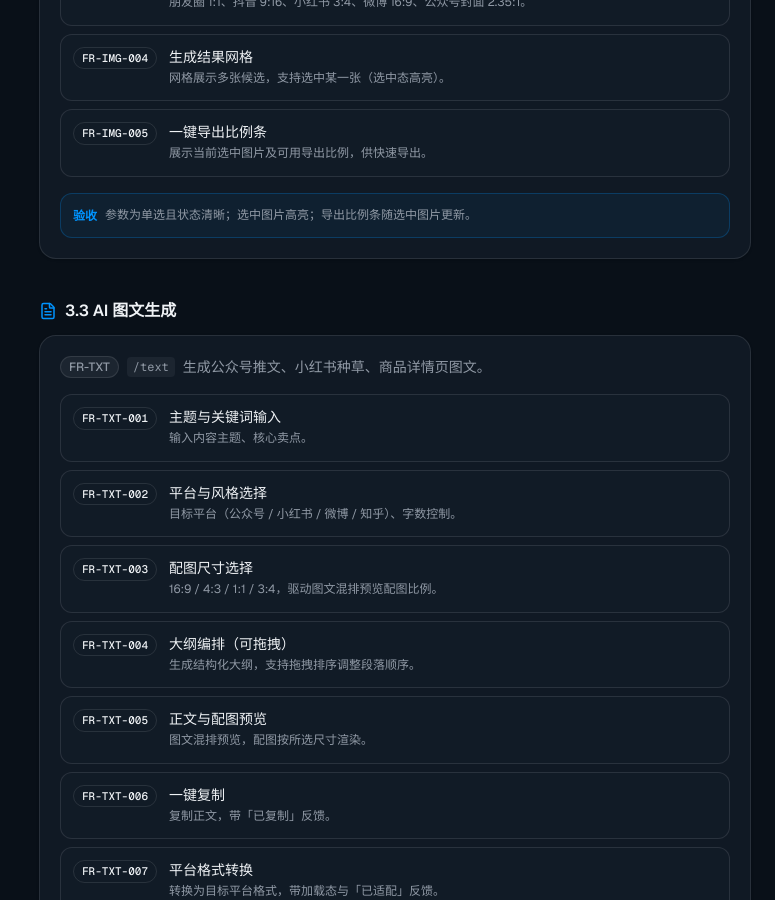
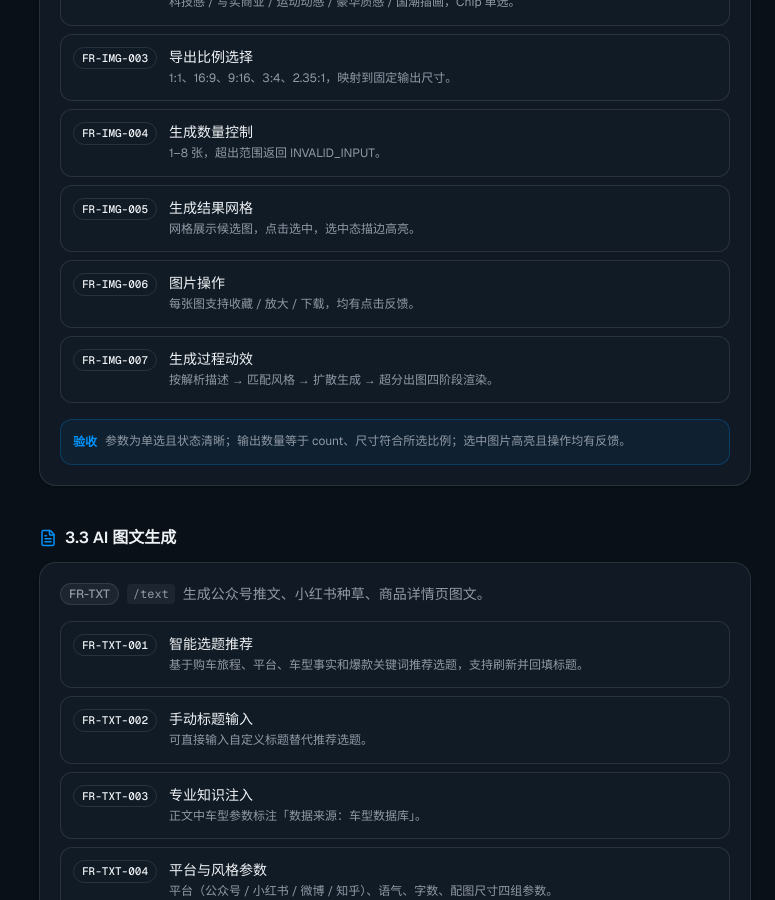
Before and after one commit to yangyang0723-ai/autoaigc, a Next.js app: page /prd in a window 1280 px wide. Shown: the part 1900-2800 px from the top of the page, without its empty margins (505-1280 px from the left). Built offline with nearby package versions, Linux system fonts and the light colour scheme.

Commit message:
feat: update module meta and feature requirements for v2.0 overhaul
Co-authored-by: yangyang0723-ai <307832922+yangyang0723-ai@users.noreply.github.com>

```diff
--- a/app/prd/page.tsx
+++ b/app/prd/page.tsx
@@ -42,8 +42,8 @@ type Module = {
 }
 
 const meta = {
-  version: 'v1.0 · 完整版',
-  status: '已评审基线',
+  version: 'v2.0 · 全量重写',
+  status: 'v1.x 已作废',
   product: '车智绘 AutoAIGC',
 }
 
@@ -79,12 +79,13 @@ const modules: Module[] = [
     desc: '产品首页，聚合总览与快捷入口。',
     icon: LayoutDashboard,
     frs: [
-      { id: 'FR-HOME-001', title: '平台概览 Hero', desc: '展示平台定位与「开始创作」「查看数据看板」两个 CTA，均带点击反馈并跳转。' },
+      { id: 'FR-HOME-001', title: '平台概览 Hero', desc: '展示平台定位与「开始创作」主 CTA，带点击反馈并跳转。' },
       { id: 'FR-HOME-002', title: '五大生成引擎入口', desc: '卡片陈列五大引擎，hover 抬升 + 发光，点击进入对应引擎。' },
-      { id: 'FR-HOME-003', title: '热门模板', desc: 'hover 浮现「使用模板」，点击跳转对应引擎；「查看全部模板库」跳转素材库。' },
-      { id: 'FR-HOME-004', title: '关键指标概览', desc: '以卡片呈现核心数据摘要。' },
+      { id: 'FR-HOME-003', title: '关键指标概览', desc: '以卡片呈现生成量、耗时、通过率、复用率等核心数据摘要。' },
+      { id: 'FR-HOME-004', title: '近 7 天生成趋势', desc: '按自然日聚合的趋势图表，无数据日补 0。' },
+      { id: 'FR-HOME-005', title: '设计系统组件展示', desc: '展示统一视觉规范下的组件样式。' },
     ],
-    acceptance: '所有卡片与按钮可点击并有反馈；模板卡片按类型正确路由。',
+    acceptance: '所有卡片与按钮可点击并有反馈；引擎卡片按类型正确路由；图表无数据时展示占位。',
   },
   {
     id: 'image',
@@ -95,12 +96,14 @@ const modules: Module[] = [
     icon: ImageIcon,
     frs: [
       { id: 'FR-IMG-001', title: '创意描述输入', desc: '支持文本 Prompt 输入，描述期望画面。' },
-      { id: 'FR-IMG-002', title: '生成参数配置', desc: '风格、场景、车型等参数选择（Chip 单选），选中态明确。' },
-      { id: 'FR-IMG-003', title: '图片尺寸 / 比例选择', desc: '朋友圈 1:1、抖音 9:16、小红书 3:4、微博 16:9、公众号封面 2.35:1。' },
-      { id: 'FR-IMG-004', title: '生成结果网格', desc: '网格展示多张候选，支持选中某一张（选中态高亮）。' },
-      { id: 'FR-IMG-005', title: '一键导出比例条', desc: '展示当前选中图片及可用导出比例，供快速导出。' },
+      { id: 'FR-IMG-002', title: '视觉风格选择', desc: '科技感 / 写实商业 / 运动动感 / 豪华质感 / 国潮插画，Chip 单选。' },
+      { id: 'FR-IMG-003', title: '导出比例选择', desc: '1:1、16:9、9:16、3:4、2.35:1，映射到固定输出尺寸。' },
+      { id: 'FR-IMG-004', title: '生成数量控制', desc: '1–8 张，超出范围返回 INVALID_INPUT。' },
+      { id: 'FR-IMG-005', title: '生成结果网格', desc: '网格展示候选图，点击选中，选中态描边高亮。' },
+      { id: 'FR-IMG-006', title: '图片操作', desc: '每张图支持收藏 / 放大 / 下载，均有点击反馈。' },
+      { id: 'FR-IMG-007', title: '生成过程动效', desc: '按解析描述 → 匹配风格 → 扩散生成 → 超分出图四阶段渲染。' },
     ],
-    acceptance: '参数为单选且状态清晰；选中图片高亮；导出比例条随选中图片更新。',
+    acceptance: '参数为单选且状态清晰；输出数量等于 count、尺寸符合所选比例；选中图片高亮且操作均有反馈。',
   },
   {
     id: 'text',
@@ -110,18 +113,15 @@ const modules: Module[] = [
     desc: '生成公众号推文、小红书种草、商品详情页图文。',
     icon: FileText,
     frs: [
-      { id: 'FR-TXT-001', title: '主题与关键词输入', desc: '输入内容主题、核心卖点。' },
-      { id: 'FR-TXT-002', title: '平台与风格选择', desc: '目标平台（公众号 / 小红书 / 微博 / 知乎）、字数控制。' },
-      { id: 'FR-TXT-003', title: '配图尺寸选择', desc: '16:9 / 4:3 / 1:1 / 3:4，驱动图文混排预览配图比例。' },
-      { id: 'FR-TXT-004', title: '大纲编排（可拖拽）', desc: '生成结构化大纲，支持拖拽排序调整段落顺序。' },
-      { id: 'FR-TXT-005', title: '正文与配图预览', desc: '图文混排预览，配图按所选尺寸渲染。' },
-      { id: 'FR-TXT-006', title: '一键复制', desc: '复制正文，带「已复制」反馈。' },
-      { id: 'FR-TXT-007', title: '平台格式转换', desc: '转换为目标平台格式，带加载态与「已适配」反馈。' },
-      { id: 'FR-TXT-008', title: '长尾关键词', desc: '展示推荐长尾关键词，点击可复制，带反馈。' },
-      { id: 'FR-TXT-009', title: '生成过程渲染', desc: '触发后右侧分阶段展示生成过程，完成后呈现结果。' },
-      { id: 'FR-TXT-010', title: 'SEO 优化规则', desc: '检查关键词覆盖、密度、标题质量、可读性、事实来源、CTA 与平台适配，输出评分和问题建议。' },
-      { id: 'FR-TXT-011', title: '智能选题推荐', desc: '基于购车旅程、平台、车型事实和爆款关键词推荐选题，支持刷新并回填标题。' },
-      { id: 'FR-TXT-012', title: '手动标题输入', desc: '用户可输入自定义标题，再选择平台、语气、字数和配图尺寸生成正文。' },
+      { id: 'FR-TXT-001', title: '智能选题推荐', desc: '基于购车旅程、平台、车型事实和爆款关键词推荐选题，支持刷新并回填标题。' },
+      { id: 'FR-TXT-002', title: '手动标题输入', desc: '可直接输入自定义标题替代推荐选题。' },
+      { id: 'FR-TXT-003', title: '专业知识注入', desc: '正文中车型参数标注「数据来源：车型数据库」。' },
+      { id: 'FR-TXT-004', title: '平台与风格参数', desc: '平台（公众号 / 小红书 / 微博 / 知乎）、语气、字数、配图尺寸四组参数。' },
+      { id: 'FR-TXT-005', title: 'SEO 优化规则', desc: '检查关键词覆盖、密度、标题质量、可读性、事实来源、CTA 与平台适配，输出评分和问题建议。' },
+      { id: 'FR-TXT-006', title: '长尾关键词建议', desc: '展示推荐长尾关键词，点击可复制，带反馈。' },
+      { id: 'FR-TXT-007', title: '图文混排预览', desc: '正文与配图按所选配图尺寸渲染。' },
+      { id: 'FR-TXT-008', title: '一键复制', desc: '复制正文，带「已复制」反馈。' },
+      { id: 'FR-TXT-009', title: '生成过程动效', desc: '按解析选题 → 生成大纲 → 撰写正文 → 优化标签配图四阶段渲染。' },
     ],
     acceptance: '复制 / 转换 / 关键词均有反馈；SEO 评分与问题项可解释；关键词密度 1%–3%；事实匹配率 100%；尺寸切换实时改变配图比例。',
   },
@@ -133,16 +133,17 @@ const modules: Module[] = [
     desc: '生成数字人口播、车型展示、直播切片等短视频。',
     icon: Clapperboard,
     frs: [
-      { id: 'FR-VID-001', title: '脚本 / 主题输入', desc: '输入视频主题或脚本。' },
-      { id: 'FR-VID-002', title: '数字人与音色选择', desc: '选择数字人形象、配音音色（Chip 单选）。' },
-      { id: 'FR-VID-003', title: '视频类型选择', desc: '口播 / 展示 / 切片等类型。' },
-      { id: 'FR-VID-004', title: '视频尺寸选择', desc: '横版 16:9 / 竖版 9:16 / 方形 1:1，带比例缩略图标，驱动主预览与渲染画布比例。' },
-      { id: 'FR-VID-005', title: '直播回放上传与切片', desc: '上传直播回放自动解析切片，带加载态与「已生成 N 条切片」反馈。' },
+      { id: 'FR-VID-001', title: 'AI 脚本生成', desc: '输入视频主题或完整脚本。' },
+      { id: 'FR-VID-002', title: '视频类型选择', desc: '新车宣传片 / 卖点讲解 / 门店探店 / 促销快剪，Chip 单选。' },
+      { id: 'FR-VID-003', title: '数字人形象与音色', desc: '选择数字人形象与配音音色组合。' },
+      { id: 'FR-VID-004', title: '视频尺寸选择', desc: '横版 16:9 / 竖版 9:16 / 方形 1:1，驱动主预览与渲染画布比例。' },
+      { id: 'FR-VID-005', title: '时长控制', desc: '15–60 秒，超出范围返回 INVALID_INPUT。' },
       { id: 'FR-VID-006', title: '主预览与播放控制', desc: '主预览按所选尺寸渲染，支持播放 / 暂停切换。' },
-      { id: 'FR-VID-007', title: '智能分镜时间轴', desc: '缩略图展示分镜，点击切换预览镜头。' },
-      { id: 'FR-VID-008', title: '一键成片渲染过程', desc: '分阶段渲染：解析脚本 → 生成分镜 → 数字人口播 → 配音字幕 → 卡点合成。' },
+      { id: 'FR-VID-007', title: '直播回放上传与切片', desc: '上传直播回放自动解析高光切片，带「已生成 N 条切片」反馈。' },
+      { id: 'FR-VID-008', title: '智能分镜时间轴', desc: '固定 4 镜头缩略图展示，点击切换预览镜头。' },
+      { id: 'FR-VID-009', title: '一键成片渲染过程', desc: '按解析脚本 → 智能分镜 → 数字人口播 → 卡点合成四阶段渲染。' },
     ],
-    acceptance: '尺寸切换后主预览与渲染画布比例正确且居中约束；分镜可切换；成片过程分阶段可视。原「视频变体 A/B」已下线。',
+    acceptance: '尺寸切换后预览比例正确；分镜时长之和等于目标时长；字幕与口播逐句对应；视频变体 A/B 不在本期范围。',
   },
   {
     id: 'ppt',
@@ -152,17 +153,15 @@ const modules: Module[] = [
     desc: '生成发布��、培训、汇报类演示文稿。',
     icon: Presentation,
     frs: [
-      { id: 'FR-PPT-001', title: '主题与场景选择', desc: '选择汇报场景与主题。' },
-      { id: 'FR-PPT-002', title: '模板选择', desc: '选择行业视觉模板（Chip 单选）。' },
-      { id: 'FR-PPT-003', title: '大纲编排', desc: '生成分页大纲结构。' },
-      { id: 'FR-PPT-004', title: '幻灯片预览与翻页', desc: '主预览按页展示，支持缩略图翻页切换。' },
-      { id: 'FR-PPT-005', title: '演讲者备注', desc: '为当前页生成演讲���������注。' },
-      { id: 'FR-PPT-006', title: '数据可视化图表', desc: '销量趋势 / 市场份额 / 客户画像 / 漏斗转化，点击推荐并插入当前页。' },
-      { id: 'FR-PPT-007', title: '演示模式', desc: '进入 / 退出演示态，画布显示「演示中」标记。' },
-      { id: 'FR-PPT-008', title: '导出', desc: '导出 PPTX / PDF，带加载态与「已导出」反馈。' },
-      { id: 'FR-PPT-009', title: '一键生成渲染过程', desc: '分阶段渲染：解析主题 → 编排大纲 → 套用模板 → 数据可视化 → 排版备注。' },
+      { id: 'FR-PPT-001', title: '智能大纲生成', desc: '输入汇报主题与应用场景，生成分页大纲结构。' },
+      { id: 'FR-PPT-002', title: '模板选择', desc: '科技蓝 / 商务金 / 极简白 / 国潮红，Chip 单选。' },
+      { id: 'FR-PPT-003', title: '页数控制', desc: '3–20 页，超出范围返回 INVALID_INPUT。' },
+      { id: 'FR-PPT-004', title: '幻灯片预览与翻页', desc: '主画布按页渲染，支持缩略图翻页切换。' },
+      { id: 'FR-PPT-005', title: '演示模式', desc: '进入 / 退出演示态，画布显示「演示中」标记。' },
+      { id: 'FR-PPT-006', title: '导出', desc: '导出 PPTX / PDF，带加载态与「已导出」反馈。' },
+      { id: 'FR-PPT-007', title: '一键生成渲染过程', desc: '按解析主题 → 编排大纲 → 套用模板 → 数据可视化四阶段渲染。' },
     ],
-    acceptance: '缩略图翻页、图表插入、演示切换、导出反馈均生效；生成过程分阶段可视。',
+    acceptance: '生成页数等于所选页数；缩略图翻页、演示切换、导出反馈均生效；图表缺少数据时标记「待补充」而非伪造数值。',
   },
   {
     id: 'moments',
@@ -172,17 +171,18 @@ const modules: Module[] = [
     desc: '面向一线销售的极简发圈工具。',
     icon: MessageCircle,
     frs: [
-      { id: 'FR-MOM-001', title: '场景与人设选择', desc: '选择发圈场景与人设风格（Chip 单选）。' },
-      { id: 'FR-MOM-002', title: '配图尺寸选择', desc: '方图 1:1 / 竖图 3:4 / 横图 4:3，驱动手机预览九宫格配图比例。' },
-      { id: 'FR-MOM-003', title: '配图选择与上传', desc: '从素材选择或上传配图。' },
-      { id: 'FR-MOM-004', title: '手机朋友圈实时预览', desc: '手机 mockup 展示朋友圈效果（头像、文案、配图、时间、点赞）。' },
+      { id: 'FR-MOM-001', title: '极简 3 步生成', desc: '选场景 → 选图片 → 一键生成，步骤条可视化。' },
+      { id: 'FR-MOM-002', title: '场景与人设选择', desc: '场景由每日内容日历自动推荐，人设风格 Chip 单选。' },
+      { id: 'FR-MOM-003', title: '配图选择与上传', desc: '从素材库选图或本地上传。' },
+      { id: 'FR-MOM-004', title: '配图尺寸选择', desc: '方图 1:1 / 竖图 3:4 / 横图 4:3，驱动手机预览九宫格比例。' },
       { id: 'FR-MOM-005', title: '水印与二维码', desc: '可勾选个人二维码 / 品牌 Logo / 水印位置，与预览联动。' },
-      { id: 'FR-MOM-006', title: '一键生成渲染过程', desc: '手机 mockup 骨架屏分阶段渲染，完成后恢复预览。' },
+      { id: 'FR-MOM-006', title: '手机朋友圈实时预览', desc: '手机 mockup 展示头像、文案、九宫格配图、时间与点赞。' },
       { id: 'FR-MOM-007', title: '点赞交互', desc: '预览内点赞可切换（红心 + 计数）。' },
-      { id: 'FR-MOM-008', title: '复制文案 / 发送到微信', desc: '复制带「已复制」；发送带「发送中 → 已发送」反馈。' },
-      { id: 'FR-MOM-009', title: '语音输入', desc: '支持语音输入创作诉求。' },
+      { id: 'FR-MOM-008', title: '语音输入', desc: '支持语音输入创作诉求。' },
+      { id: 'FR-MOM-009', title: '复制文案', desc: '一键复制，带「已复制」反馈。' },
+      { id: 'FR-MOM-010', title: '一键生成渲染过程', desc: '手机 mockup 骨架屏按四阶段渲染，完成后恢复预览。' },
     ],
-    acceptance: '尺寸与水印切换实时反映到预览；复制 / 发送 / 点赞均有反馈；生成过程分阶段可视。',
+    acceptance: '尺寸与水印切换实时反映到预览；文案长度 80–180 字、标签 3–5 个；水印输出与勾选一致；复制与点赞均有反馈。',
   },
   {
     id: 'assets',
@@ -321,7 +321,7 @@ const engineFlows: { id: string; title: string; icon: LucideIcon; steps: FlowSte
       { label: 'SEO 规则引擎评分', note: '关键词覆盖/密度 · 标题质量 · 可读性 · 结构 · 事实匹配 · CTA · 平台适配' },
       { label: 'blocker 判定', note: '是否存在严重级问题', decision: { pass: '进入合规校验', fail: '返回 issues[]，不可标记"SEO 优化完成"' } },
       { label: '合规知识库校验', note: '通过后落库正文+大纲', decision: { pass: '落库，大纲可拖拽排序', fail: 'COMPLIANCE_BLOCKED' } },
-      { label: '前端交互', note: '一键复制 / 平台格式转换 / 长尾关键词复制' },
+      { label: '前端交互', note: '图文混排预览 / 一键复制 / 长尾关键词复制' },
     ],
   },
   {
@@ -364,7 +364,7 @@ const engineFlows: { id: string; title: string; icon: LucideIcon; steps: FlowSte
       { label: '合规知识库校验', note: '库存 / 价格 / 客户案例 / 联系方式来源核验', decision: { pass: '校验水印一致性', fail: 'COMPLIANCE_BLOCKED，不生成可发布文案' } },
       { label: '校验水印一致性', note: '输出 watermark 与用户勾选项匹配', decision: { pass: '落库文案+配图建议', fail: '标记异常，禁止自行追加二维码/电话/Logo' } },
       { label: '前端渲染', note: '按 image_size 渲染手机朋友圈预览' },
-      { label: '用户操作', note: '复制文案（已复制反馈）/ 发送到微信（发送中→已发送）' },
+      { label: '用户操作', note: '复制文案（已复制反馈）/ 点赞交互（红心 + 计数）' },
     ],
   },
 ]
@@ -379,7 +379,7 @@ const roadmap = [
 const risks = [
   { k: '生成模型质量', v: '质量依赖底层模型', a: '多模型 + 采纳率反馈优化' },
   { k: '合规知识库时效', v: '广告法 / 平台规则更新频繁', a: '实时同步 + 专家维护' },
-  { k: '多平台规则差异', v: '各平台格式与限制不同', a: '平台格式转换 + 站内线索组件' },
+  { k: '多平台规则差异', v: '各平台格式与限制不同', a: '按平台注入 Prompt 约束 + 站内线索组件' },
   { k: '数据准确性', v: '指标依赖埋点与回流', a: '统一埋点规范��数据校验' },
 ]
 
```
Also changed, not shown: 1 other file (tests, documents, lock files or other folders).
